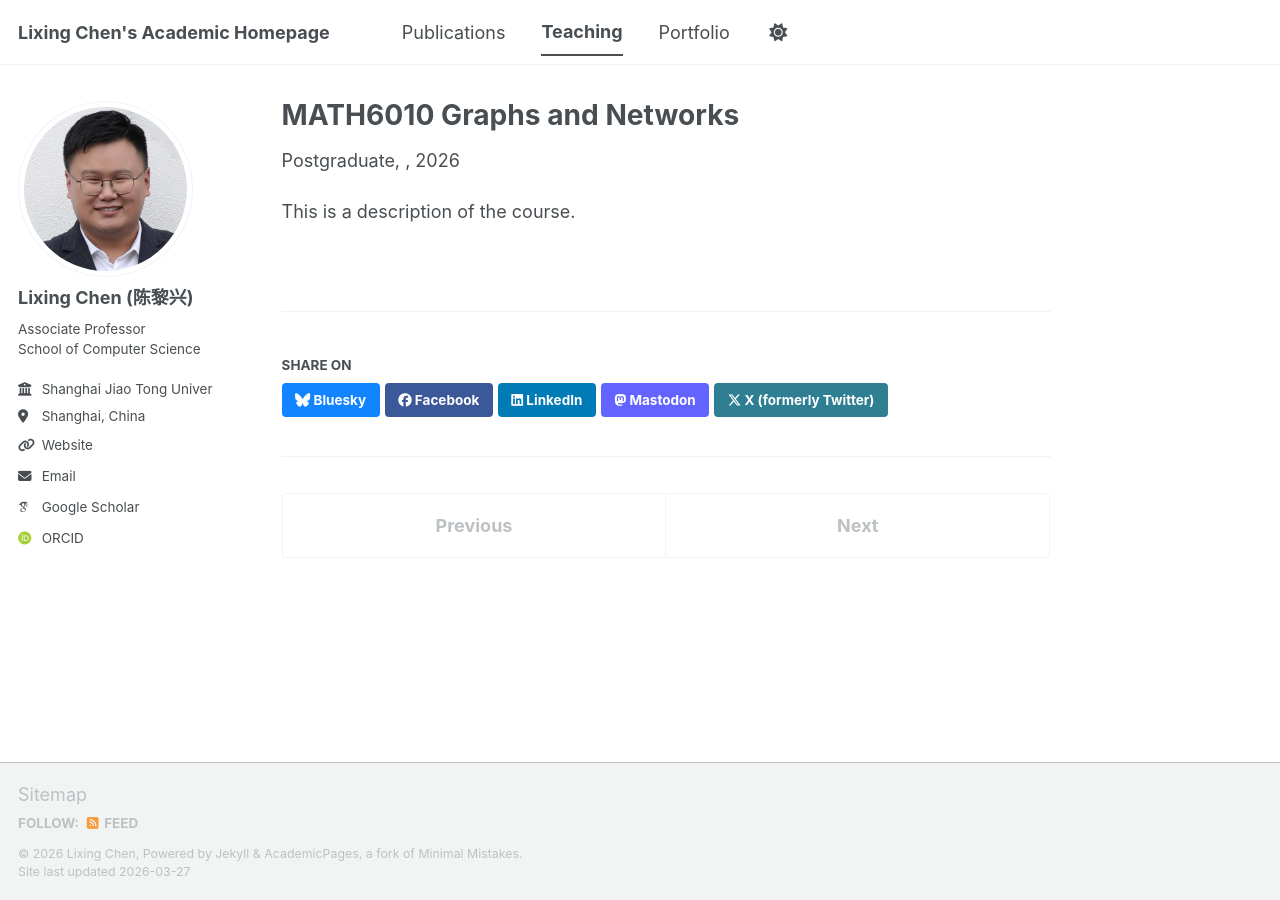
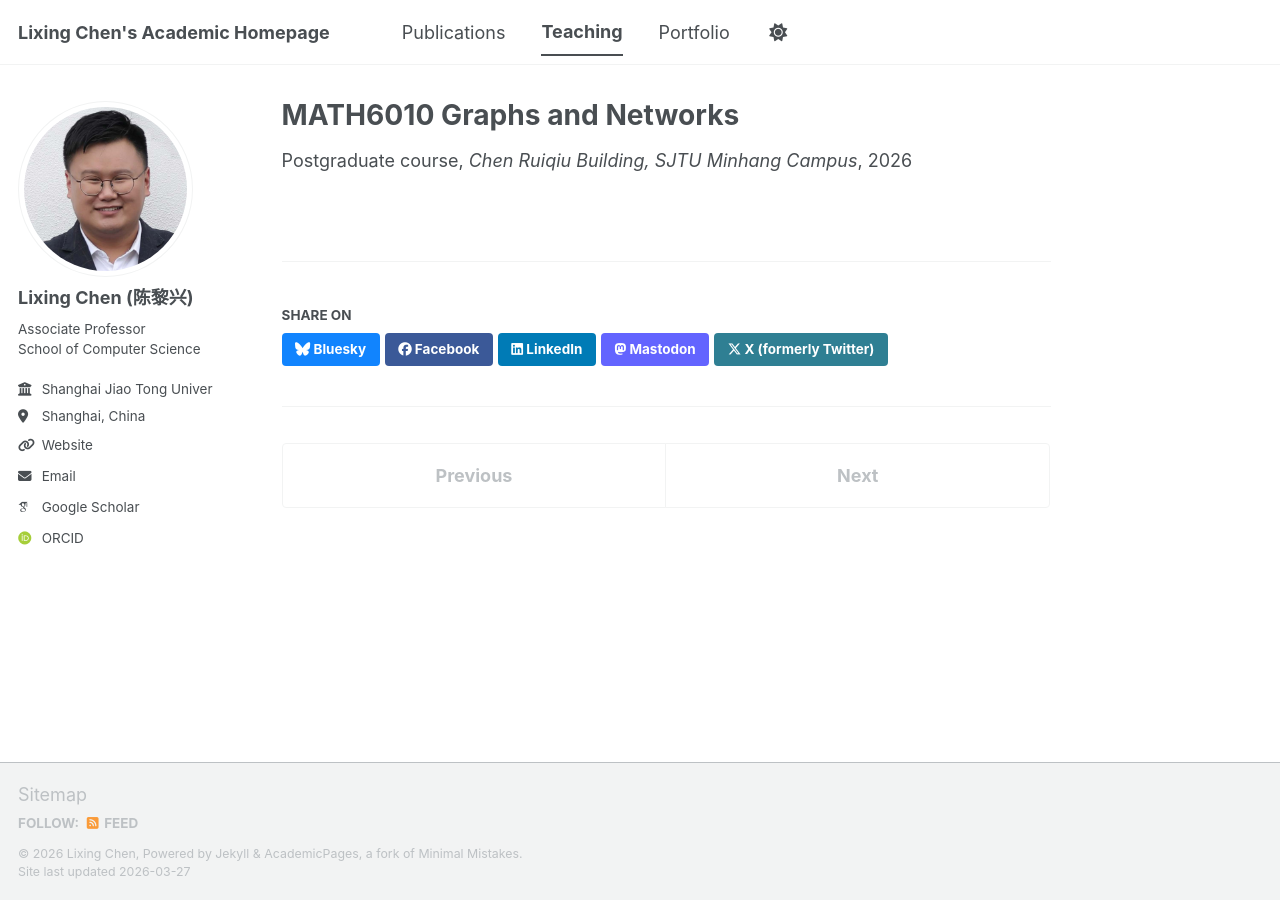
Before and after one commit to lx-chen-sjtu/lx-chen-sjtu.github.io, a Jekyll site: the page built from _teaching/fall-teaching-1.md, in a window 1280 px wide. Built offline with Jekyll 4.4.1, drawn with Linux system fonts in a browser that asks for light colours; some web fonts are replaced; a script bundle is joined from its source files by our own code; library files that are not in the unit come from our copies.

Commit message:
Update fall-teaching-1.md

```diff
--- a/_teaching/fall-teaching-1.md
+++ b/_teaching/fall-teaching-1.md
@@ -1,11 +1,9 @@
 ---
 title: 'MATH6010 Graphs and Networks'
 collection: teaching
-type: "Postgraduate"
+type: "Postgraduate course"
 permalink: /teaching/fall-teaching-1
-venue: ''
+venue: 'Chen Ruiqiu Building, SJTU Minhang Campus'
 date: 2026-09-01
 location: ''
 ---
-
-This is a description of the course.
```
